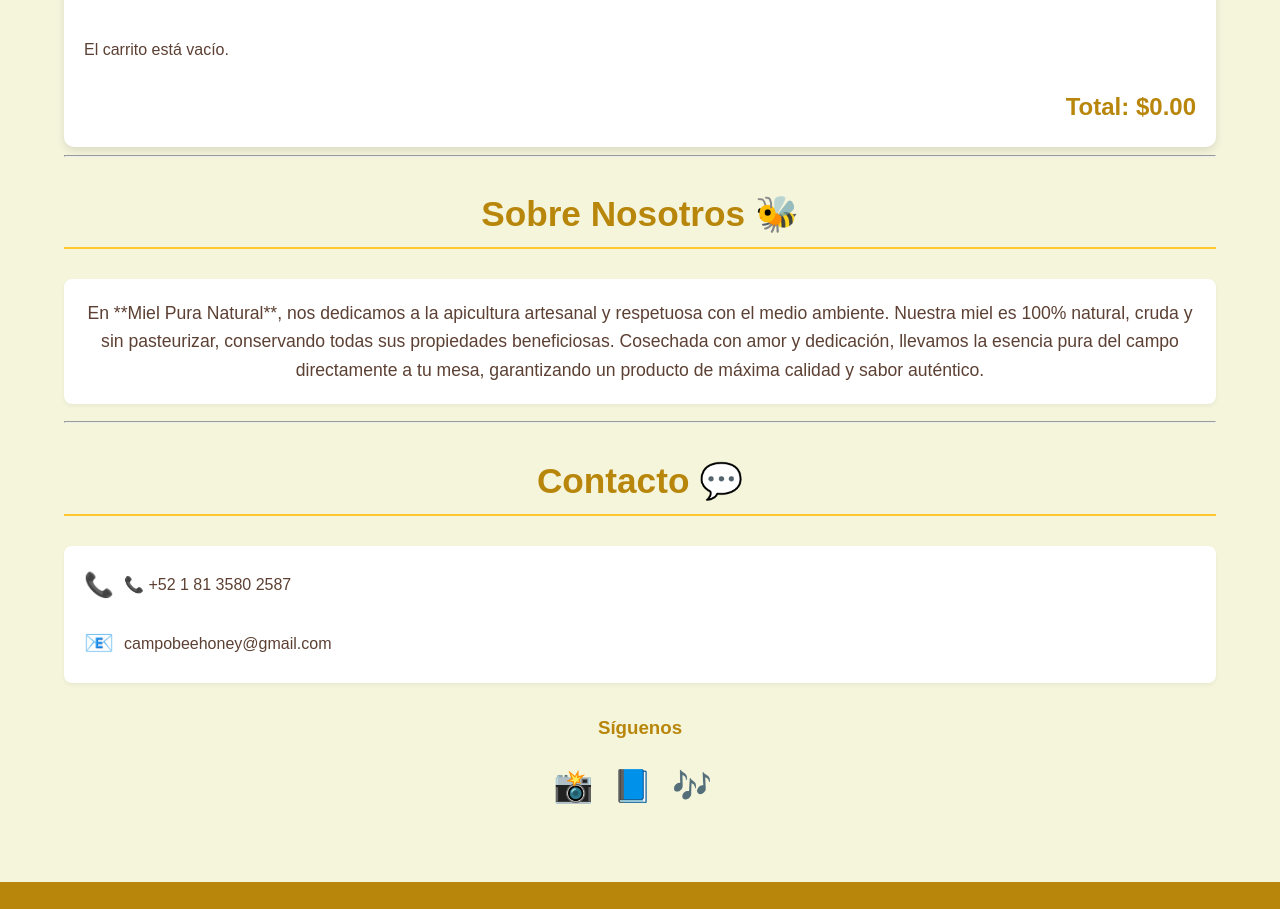
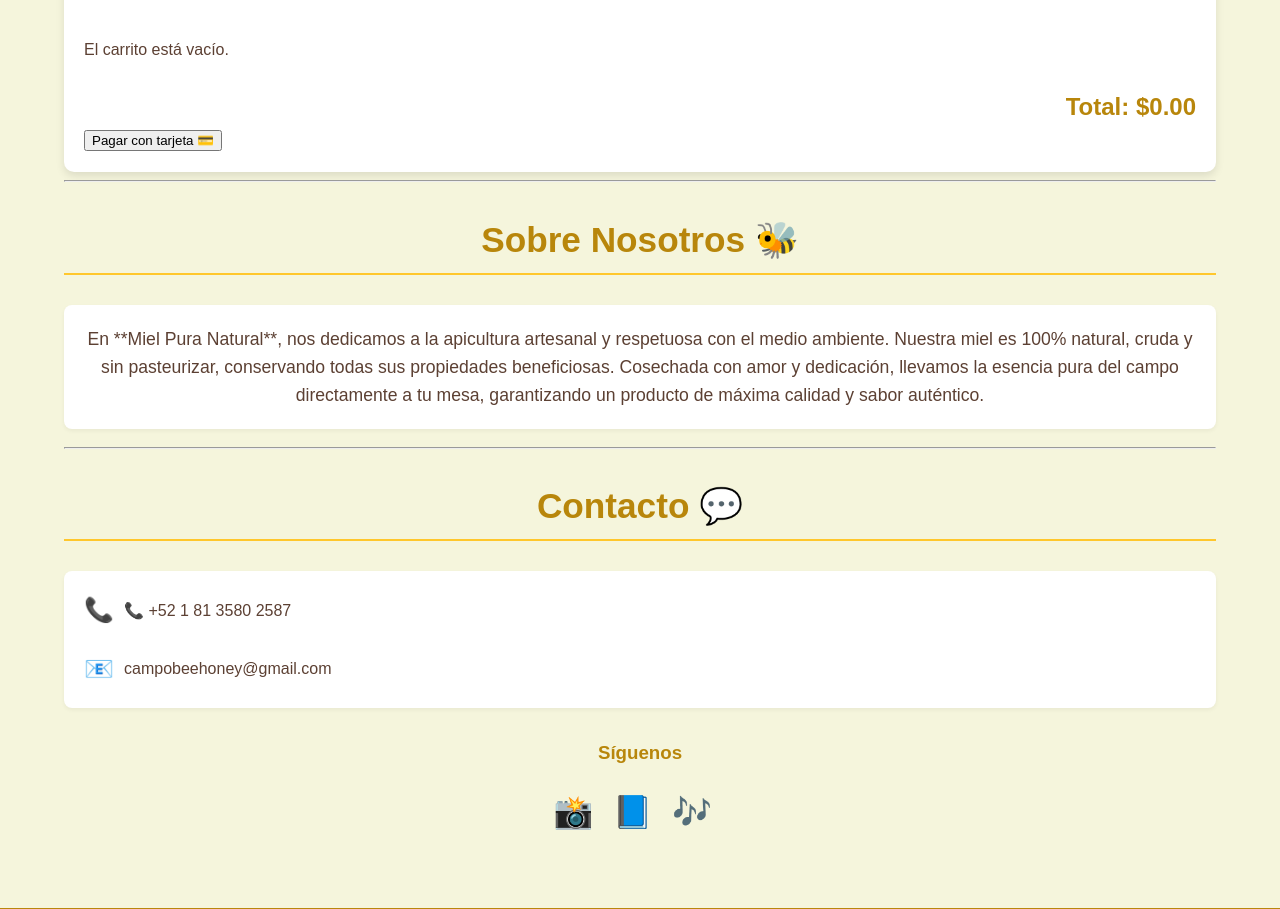
Before and after one commit to eugeniovillagomez33-stack/WebCampoBeeHoney, a website: page index.html in a window 1280 px wide. Shown: the part 2623-3532 px from the top of the page. Drawn offline with Linux system fonts and the light colour scheme.

Commit message:
feat: Agregado boton final de checkout al HTML

```diff
--- a/index.html
+++ b/index.html
@@ -442,6 +442,11 @@
                     </ul>
                 <div id="carrito-total">
                     </div>
+
+                <div id="checkout-container">
+                    <button id="checkout-button">Pagar con tarjeta 💳</button>
+                </div>
+
             </section>
         </section>
 
```
